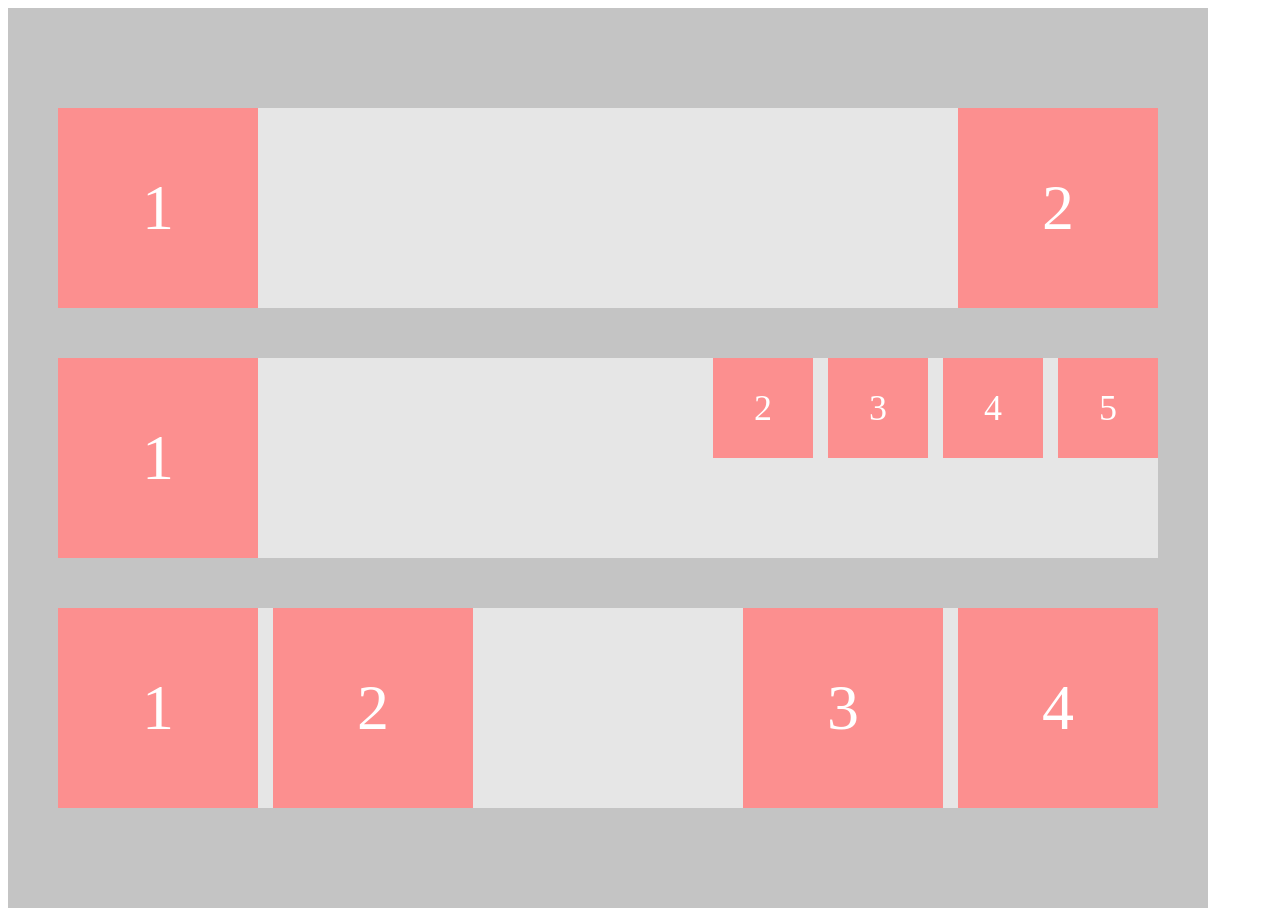
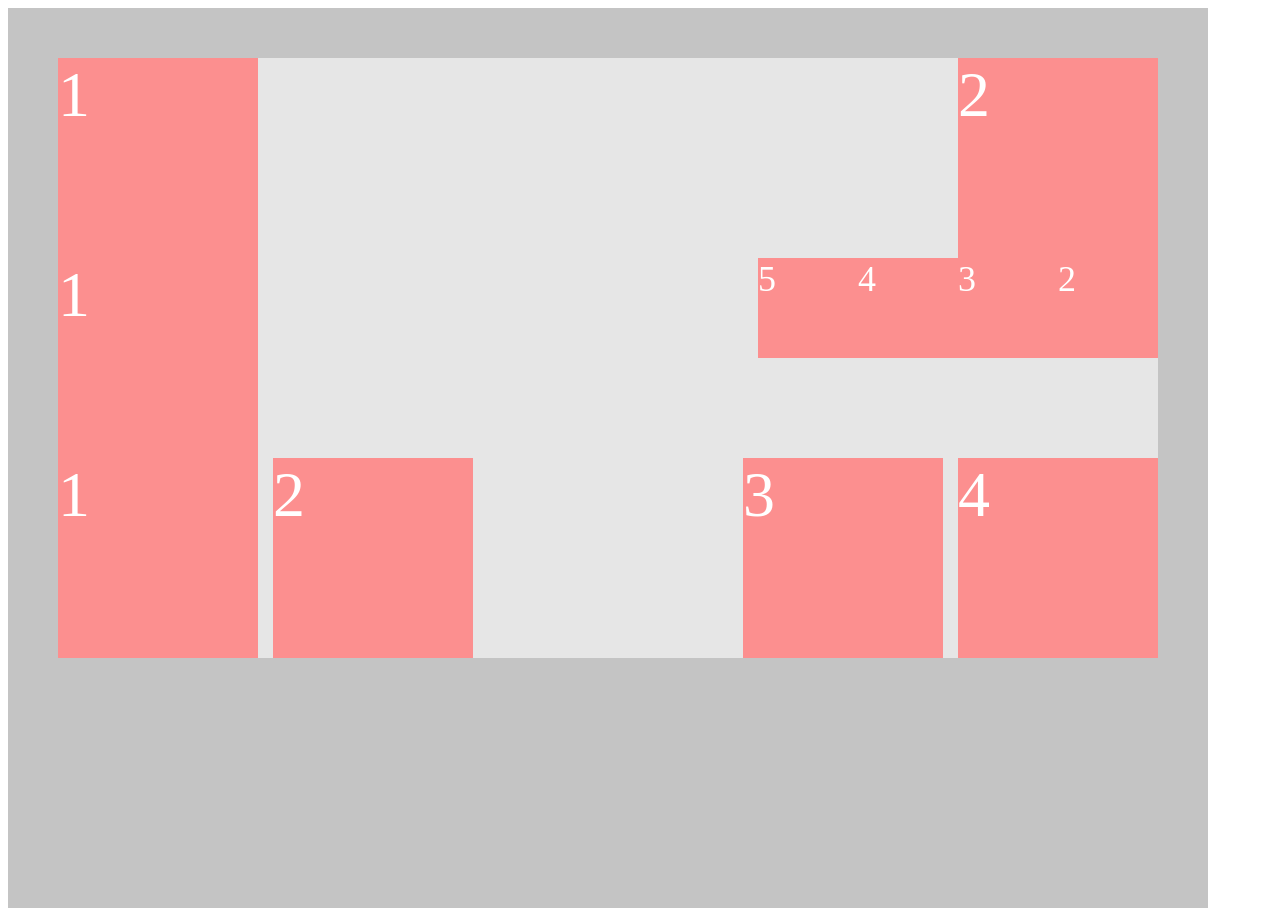
Before and after one commit to VeronikaTaratine/floats, a plain HTML site: page index.html in a window 1280 px wide. Drawn offline with Linux system fonts and the light colour scheme.

Commit message:
flex remove

```diff
--- a/index.css
+++ b/index.css
@@ -1,27 +1,28 @@
 .block-container {
-  width: 1100px;
-  height: 800px;
+  max-width: 1100px;
+  min-height: 800px;
   background-color: #c4c4c4;
-  display: flex;
-  flex-direction: column;
+  /* display: flex;
+  flex-direction: column; */
   padding: 50px 50px 50px 50px;
-  justify-content: space-evenly;
+  /* justify-content: space-evenly; */
 }
 
 .block-section1 {
-  width: 1100px;
-  height: 200px;
+  max-width: 1100px;
+  min-height: 200px;
   background: #e6e6e6;
 }
 
 .grey-block1 {
   width: 600px;
+  height: 200px;
 }
 
 .block1 {
-  display: flex;
-  justify-content: center;
-  align-items: center;
+   /* /* display: flex; */
+  /* justify-content: center; */
+  /* align-items: center;  */
   font-size: 64px;
   color: #fff;
   width: 200px;
@@ -31,9 +32,9 @@
 }
 
 .block2 {
-  display: flex;
+  /* display: flex;
   justify-content: center;
-  align-items: center;
+  align-items: center; */
   font-size: 64px;
   color: #fff;
   width: 200px;
@@ -44,7 +45,8 @@
 
 .block-section2 {
 
-  width: 1100px;
+  max-width: 1100px;
+  min-height:200px;
   background: #e6e6e6;
 }
 
@@ -54,9 +56,9 @@
 }
 
 .block3 {
-  display: flex;
+  /* display: flex;
   justify-content: center;
-  align-items: center;
+  align-items: center; */
   font-size: 64px;
   color: #fff;
   width: 200px;
@@ -65,16 +67,16 @@
   float: left;
 }
 .block-wrapper3{
-  display: flex;
+  /* display: flex; */
 
   gap: 15px;
   float: right;
 }
 
 .block4 {
-  display: flex;
+  /* display: flex;
   justify-content: center;
-  align-items: center;
+  align-items: center; */
   font-size: 36px;
   color: #fff;
   width: 100px;
@@ -84,9 +86,9 @@
 }
 
 .block5 {
-  display: flex;
+  /* display: flex;
   justify-content: center;
-  align-items: center;
+  align-items: center; */
   font-size: 36px;
   color: #fff;
   width: 100px;
@@ -96,9 +98,9 @@
 }
 
 .block6 {
-  display: flex;
+  /* display: flex;
   justify-content: center;
-  align-items: center;
+  align-items: center; */
   font-size: 36px;
   color: #fff;
   width: 100px;
@@ -108,9 +110,9 @@
 }
 
 .block7 {
-  display: flex;
+  /* display: flex;
   justify-content: center;
-  align-items: center;
+  align-items: center; */
   font-size: 36px;
   color: #fff;
   width: 100px;
@@ -120,9 +122,10 @@
 }
 
 .block-section3 {
-  display: flex;
-  justify-content: space-between;
-  width: 1100px;
+  /* display: flex;
+  justify-content: space-between; */
+  max-width: 1100px;
+  min-height: 200px;
   background: #e6e6e6;
 }
 
@@ -134,9 +137,9 @@
   width: 200px;
 }
 .block8 {
-  display: flex;
+  /* display: flex;
   justify-content: center;
-  align-items: center;
+  align-items: center; */
   font-size: 64px;
   color: #fff;
   width: 200px;
@@ -146,9 +149,9 @@
 }
 
 .block9 {
-  display: flex;
+  /* display: flex;
   justify-content: center;
-  align-items: center;
+  align-items: center; */
   font-size: 64px;
   color: #fff;
   width: 200px;
@@ -163,9 +166,9 @@
   ;
 }
 .block10 {
-  display: flex;
+  /* display: flex;
   justify-content: center;
-  align-items: center;
+  align-items: center; */
   font-size: 64px;
   color: #fff;
   width: 200px;
@@ -174,9 +177,9 @@
   float: left;
 }
 .block11 {
-  display: flex;
+  /* display: flex;
   justify-content: center;
-  align-items: center;
+  align-items: center; */
   font-size: 64px;
   color: #fff;
   width: 200px;
```
